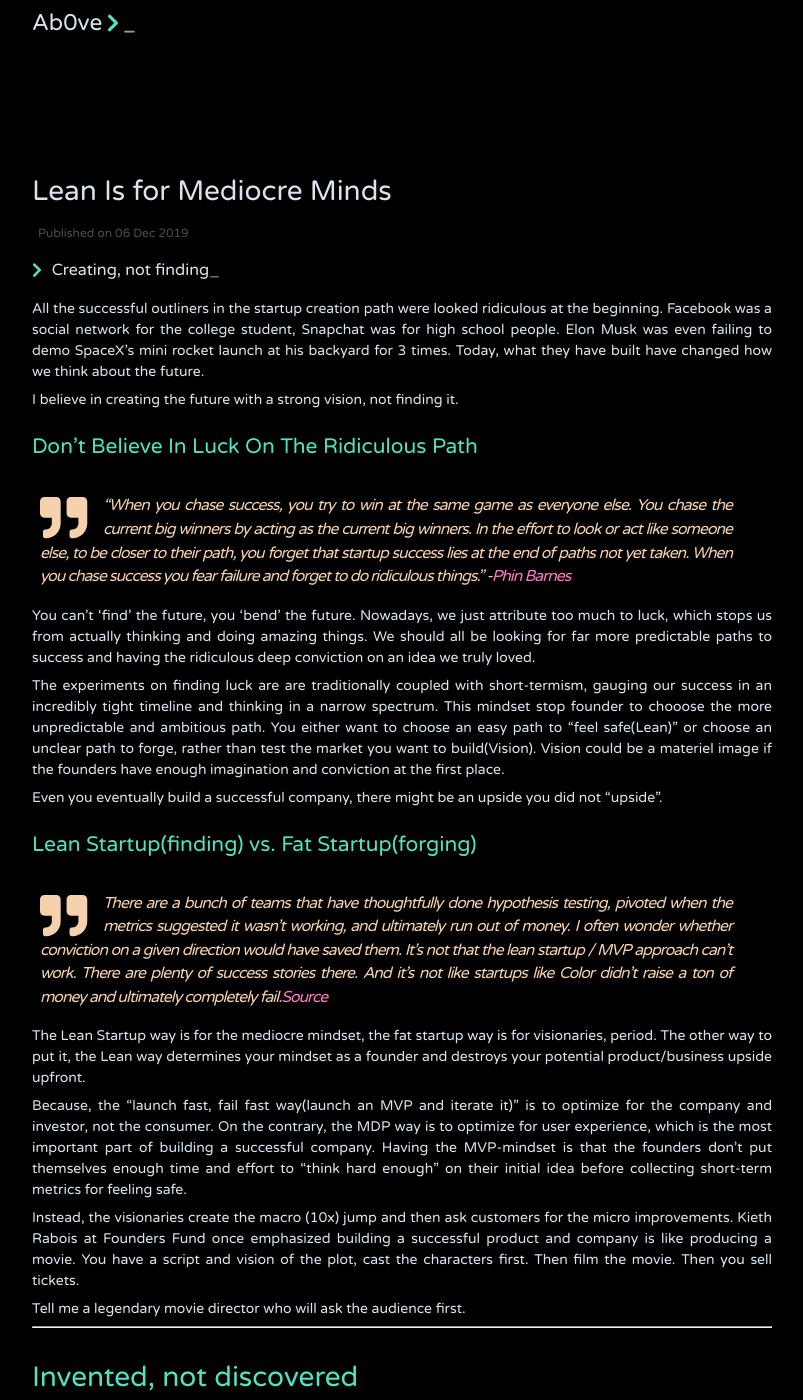
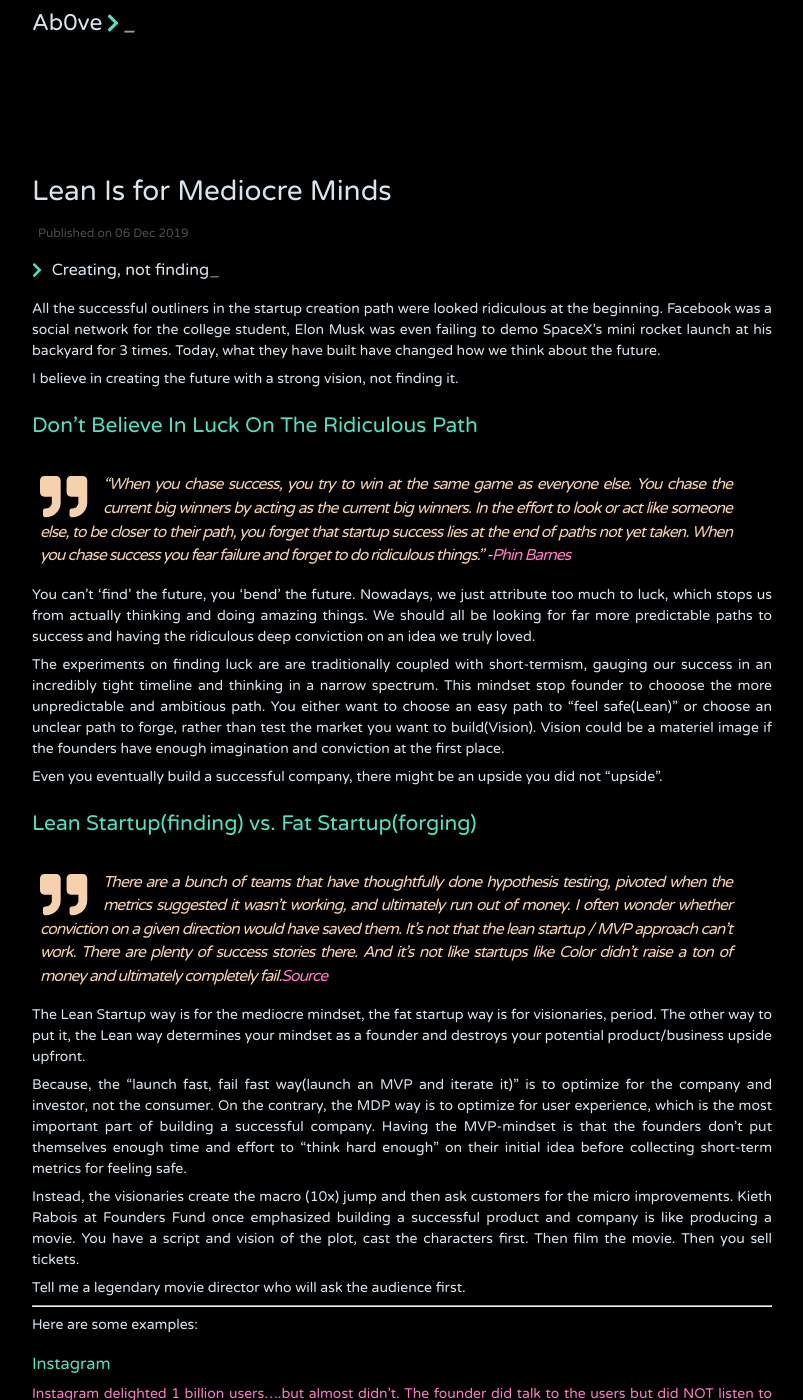
Before and after one commit to jithendrabsy/thoughts, a Jekyll site: the page built from _posts/2019-12-06-lean-mediocre.md, in a window 1280 px wide and 1400 px high. Shown: the whole window, without its empty margins (238-1041 px from the left). Built offline with Jekyll 4.4.1, drawn with Linux system fonts in a browser that asks for light colours; nearby versions of some CDN libraries.

Commit message:
Update Lines

```diff
--- a/_posts/2019-12-06-lean-mediocre.md
+++ b/_posts/2019-12-06-lean-mediocre.md
@@ -6,7 +6,7 @@
 ---
 
 
-All the successful outliners in the startup creation path were looked ridiculous at the beginning. Facebook was a social network for the college student, Snapchat was for high school people. Elon Musk was even failing to demo SpaceX's mini rocket launch at his backyard for 3 times. Today, what they have built have changed how we think about the future.
+All the successful outliners in the startup creation path were looked ridiculous at the beginning. Facebook was a social network for the college student, Elon Musk was even failing to demo SpaceX's mini rocket launch at his backyard for 3 times. Today, what they have built have changed how we think about the future.
 
 I believe in creating the future with a strong vision, not finding it.
 
@@ -34,8 +34,6 @@
 Tell me a legendary movie director who will ask the audience first.
 
 ---
-
-# Invented, not discovered
 
 Here are some examples:
 
```
Also changed, not shown: _posts/2040-12-02-input.md (+1 -1 lines), _posts/2040-12-31-projects.md (+1 -1 lines).
